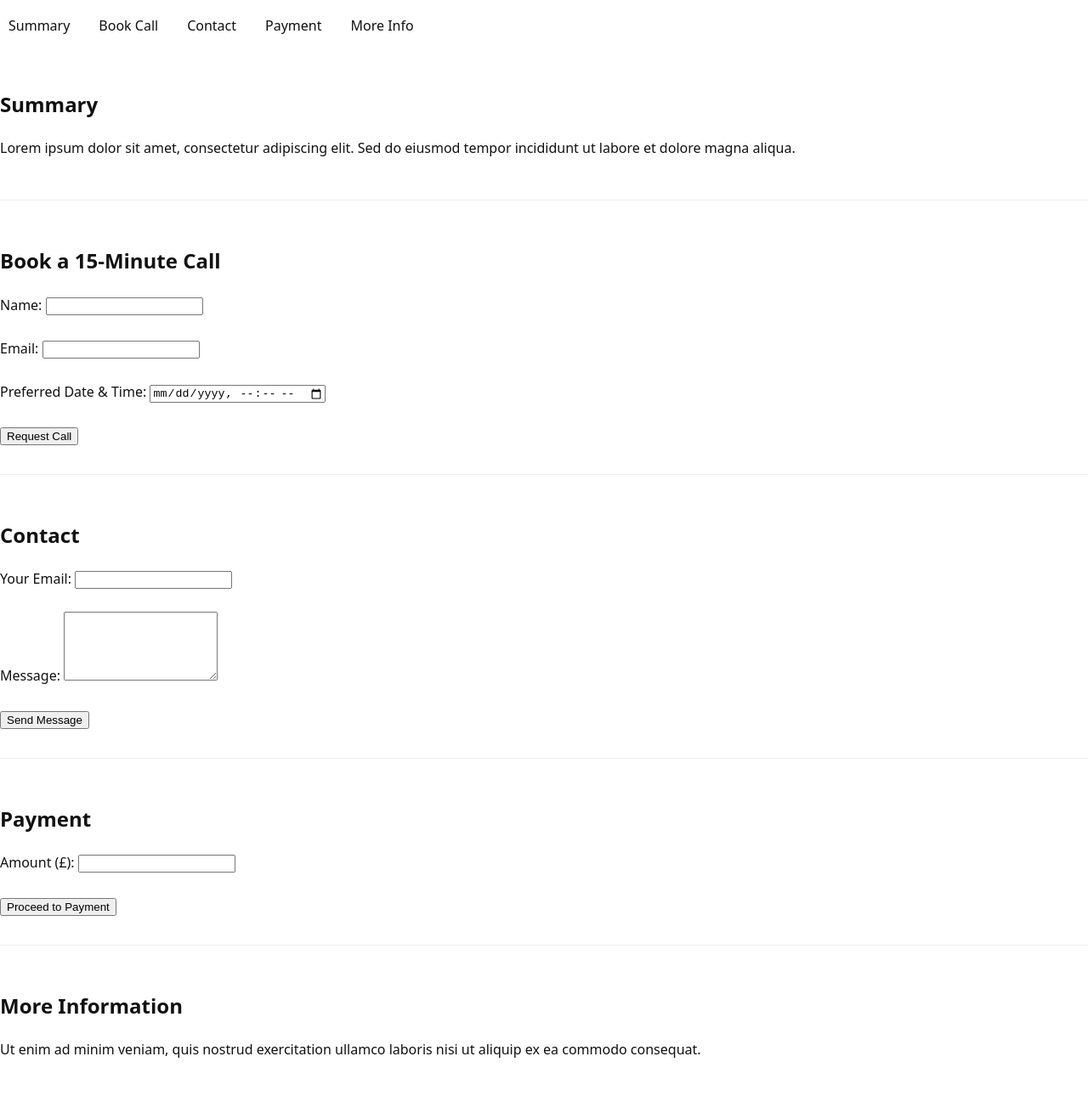
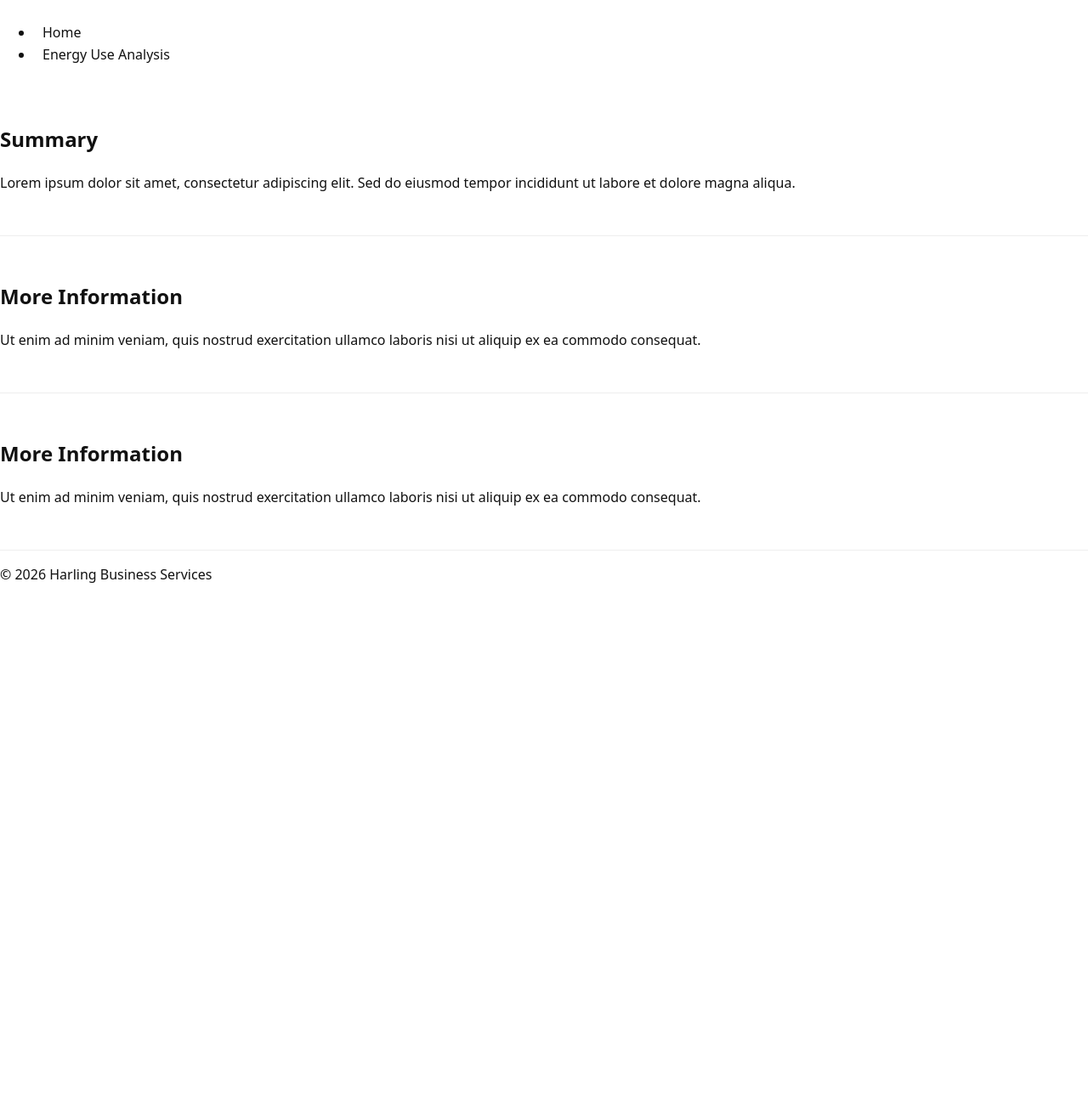
Before and after one commit to JosephHarling/josephharling.github.io, a plain HTML site: page index.html in a window 1280 px wide. Shown: the part 84-1374 px from the top of the page at 85% size. After the commit the page ends 800 px from the top, so only its background shows below. Drawn offline with Linux system fonts and the light colour scheme.

Commit message:
Update index.html with new branding and remove outdated sections

```diff
--- a/index.html
+++ b/index.html
@@ -3,50 +3,46 @@
 <head>
   <meta charset="UTF-8">
   <meta name="viewport" content="width=device-width, initial-scale=1.0">
-  <title>Freelance Accountant in Hull | Richard Harling FCCA</title>
-  <meta name="description" content="Richard Harling FCCA is a freelance accountant based in Hull, UK. Offering expert accounting services to small businesses and freelancers. Contact us for personalised support.">
+  <title>Harling Business Services | Joseph Harling</title>
+  <meta name="description" content="Services, Blogs and Information from Joseph Harling">
   <meta name="robots" content="index, follow">
   <link rel="stylesheet" href="styles.css">
-  <!-- <link rel="icon" href="favicon.ico" type="image/x-icon"> -->
-  <link rel="canonical" href="https://example.com/">
-  <meta property="og:title" content="Page title">
-  <meta property="og:description" content="Page summary">
-  <meta property="og:image" content="https://example.com/preview.jpg">
-  <meta property="og:url" content="https://example.com/">
+  <link rel="icon" href="favicon.png" type="image/png">
+  <link rel="icon" href="favicon.ico" type="image/x-icon">
+  <link rel="canonical" href="https://josephharling.github.io/">
+  <meta property="og:title" content="Harling Business Services | Joseph Harling">
+  <meta property="og:description" content="Services, Blogs and Information from Joseph Harling">
+  <meta property="og:image" content="https://josephharling.github.io/preview.jpg">
+  <meta property="og:url" content="https://josephharling.github.io/">
   <meta property="og:type" content="website">
   <script src="app.js" defer></script>
   <script type="application/ld+json">
   {
     "@context": "https://schema.org",
     "@type": "WebSite",
-    "name": "My Website",
-    "url": "https://example.com/"
+    "name": "Harling Business Services",
+    "url": "https://josephharling.github.io/",
     "sameAs": [
-    "https://linkedin.com/in/yourname",
+    "https://linkedin.com/in/joseph-harling",
+    "https://facebook.com/josephharling",
     ]
   }
   </script>
 </head>
 <body>
-
-  <!-- SITE HEADER -->
+  <!-- HEADER -->
   <header>
-    <h1>My Accountant Website</h1>
-
-    <!-- Horizontal navigation -->
-    <nav>
-      <a href="#summary">Summary</a>
-      <a href="#booking">Book Call</a>
-      <a href="#contact">Contact</a>
-      <a href="#payment">Payment</a>
-      <a href="#info">More Info</a>
-    </nav>
+    <h1>Harling Business Services</h1>
   </header>
-
-
+  <!-- Horizontal navigation -->
+  <nav>
+    <ul>
+      <li><a href="index.html">Home</a></li>
+      <li><a href="EnergyUseAnalysis.html">Energy Use Analysis</a></li>
+    </ul>
+  </nav>
   <!-- MAIN CONTENT -->
   <main>
-
     <!-- SUMMARY PARAGRAPH -->
     <section id="summary">
       <h2>Summary</h2>
@@ -55,76 +51,6 @@
         Sed do eiusmod tempor incididunt ut labore et dolore magna aliqua.
       </p>
     </section>
-
-
-    <!-- 15 MINUTE BOOKING FORM -->
-    <section id="booking">
-      <h2>Book a 15-Minute Call</h2>
-
-      <form>
-        <label>
-          Name:
-          <input type="text" name="name" required>
-        </label>
-        <br><br>
-
-        <label>
-          Email:
-          <input type="email" name="email" required>
-        </label>
-        <br><br>
-
-        <label>
-          Preferred Date & Time:
-          <input type="datetime-local" name="datetime" required>
-        </label>
-        <br><br>
-
-        <button type="submit">Request Call</button>
-      </form>
-    </section>
-
-
-    <!-- CONTACT FORM (EMAIL STYLE) -->
-    <section id="contact">
-      <h2>Contact</h2>
-
-      <!-- In real use this would connect to Formspree or similar -->
-      <form>
-        <label>
-          Your Email:
-          <input type="email" name="email" required>
-        </label>
-        <br><br>
-
-        <label>
-          Message:
-          <textarea name="message" rows="5" required></textarea>
-        </label>
-        <br><br>
-
-        <button type="submit">Send Message</button>
-      </form>
-    </section>
-
-
-    <!-- PAYMENT FORM PLACEHOLDER -->
-    <section id="payment">
-      <h2>Payment</h2>
-
-      <!-- Real sites usually use Stripe/PayPal links instead -->
-      <form>
-        <label>
-          Amount (£):
-          <input type="number" name="amount" min="1" required>
-        </label>
-        <br><br>
-
-        <button type="submit">Proceed to Payment</button>
-      </form>
-    </section>
-
-
     <!-- ANOTHER PARAGRAPH -->
     <section id="info">
       <h2>More Information</h2>
@@ -133,15 +59,18 @@
         nisi ut aliquip ex ea commodo consequat.
       </p>
     </section>
-
+    <!-- ANOTHER PARAGRAPH -->
+    <section id="info1">
+      <h2>More Information</h2>
+      <p>
+        Ut enim ad minim veniam, quis nostrud exercitation ullamco laboris
+        nisi ut aliquip ex ea commodo consequat.
+      </p>
+    </section>
   </main>
-
-
   <!-- FOOTER -->
   <footer>
-    <p>© 2026 My Accountant Website</p>
+    <p>© 2026 Harling Business Services</p>
   </footer>
-
 </body>
-
 </html>
```
